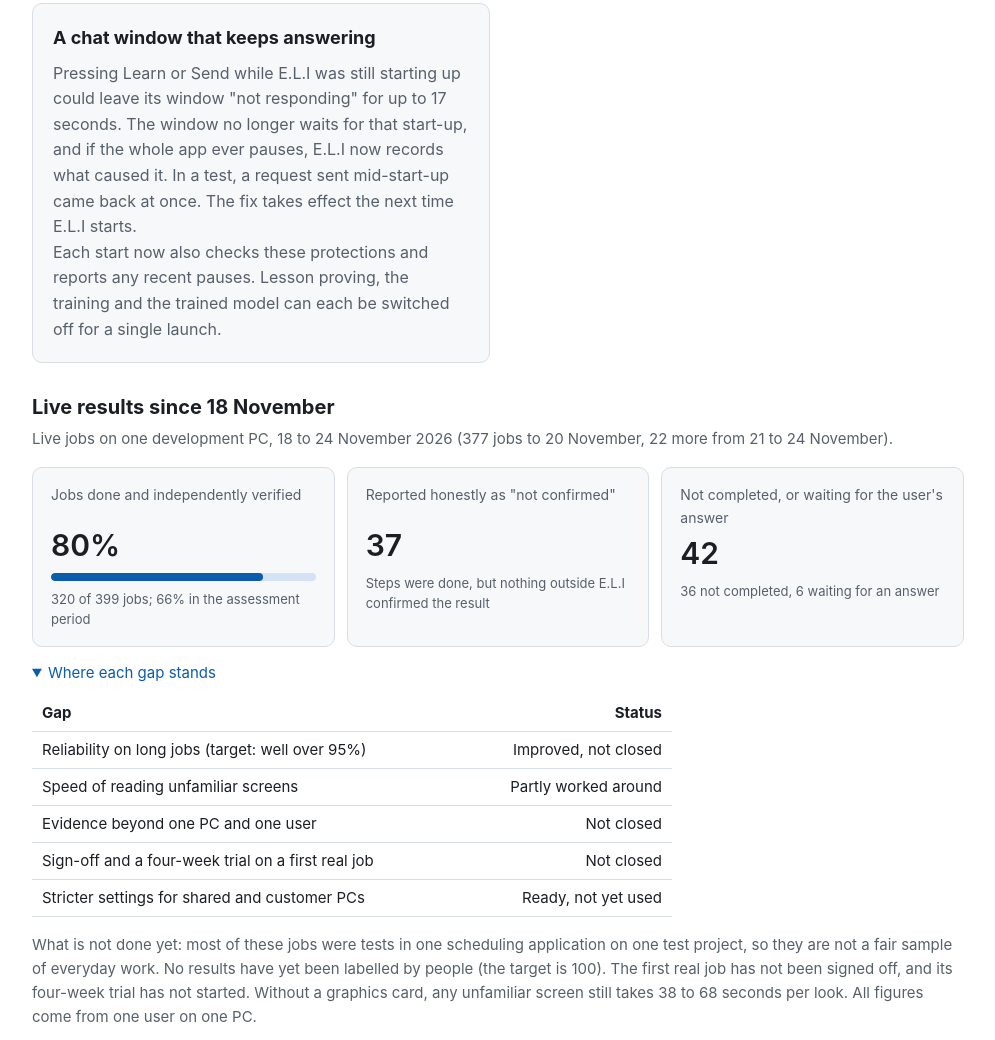
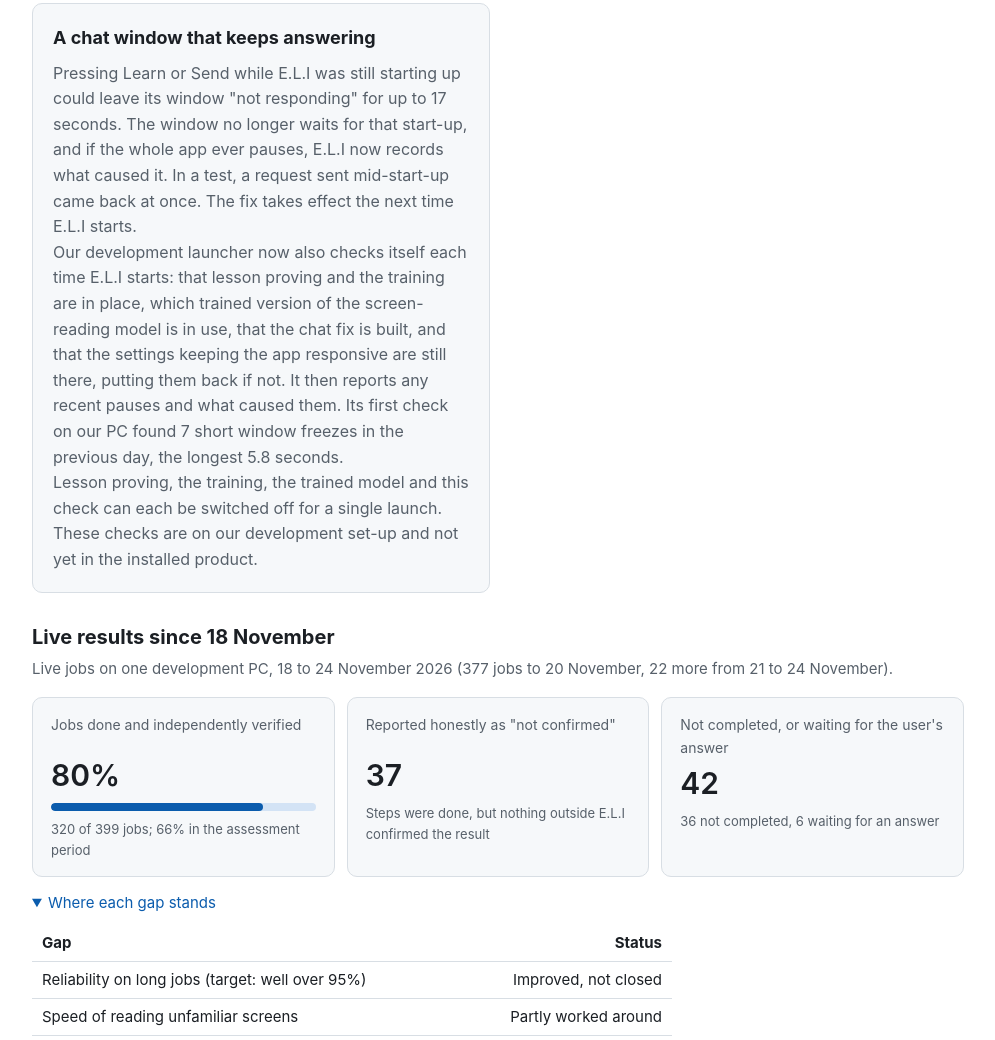
Before and after one commit to eli-labz/eli-labz.github.io, a plain HTML site: page index.html in a window 1280 px wide. Shown: the part 6474-7514 px from the top of the page, without its empty margins (142-1137 px from the left). Drawn offline with Linux system fonts and the light colour scheme.

Commit message:
Added 24 November: launcher self-check stated as development set-up only, not yet in the installed product (7 freezes found, longest 5.8 s)
Co-Authored-By: Claude Opus 5.5 <noreply@anthropic.com>

```diff
--- a/index.html
+++ b/index.html
@@ -432,8 +432,14 @@
             for up to 17 seconds. The window no longer waits for that start-up, and if the whole app ever
             pauses, E.L.I now records what caused it. In a test, a request sent mid-start-up came back at once.
             The fix takes effect the next time E.L.I starts.</p>
-          <p>Each start now also checks these protections and reports any recent pauses. Lesson proving, the
-            training and the trained model can each be switched off for a single launch.</p></div>
+          <p>Our development launcher now also checks itself each time E.L.I starts: that lesson proving and
+            the training are in place, which trained version of the screen-reading model is in use, that the
+            chat fix is built, and that the settings keeping the app responsive are still there, putting them
+            back if not. It then reports any recent pauses and what caused them. Its first check on our PC
+            found 7 short window freezes in the previous day, the longest 5.8 seconds.</p>
+          <p>Lesson proving, the training, the trained model and this check can each be switched off for a
+            single launch. These checks are on our development set-up and not yet in the installed
+            product.</p></div>
       </div>
 
       <h3 class="bench-title">Live results since 18 November</h3>
```
